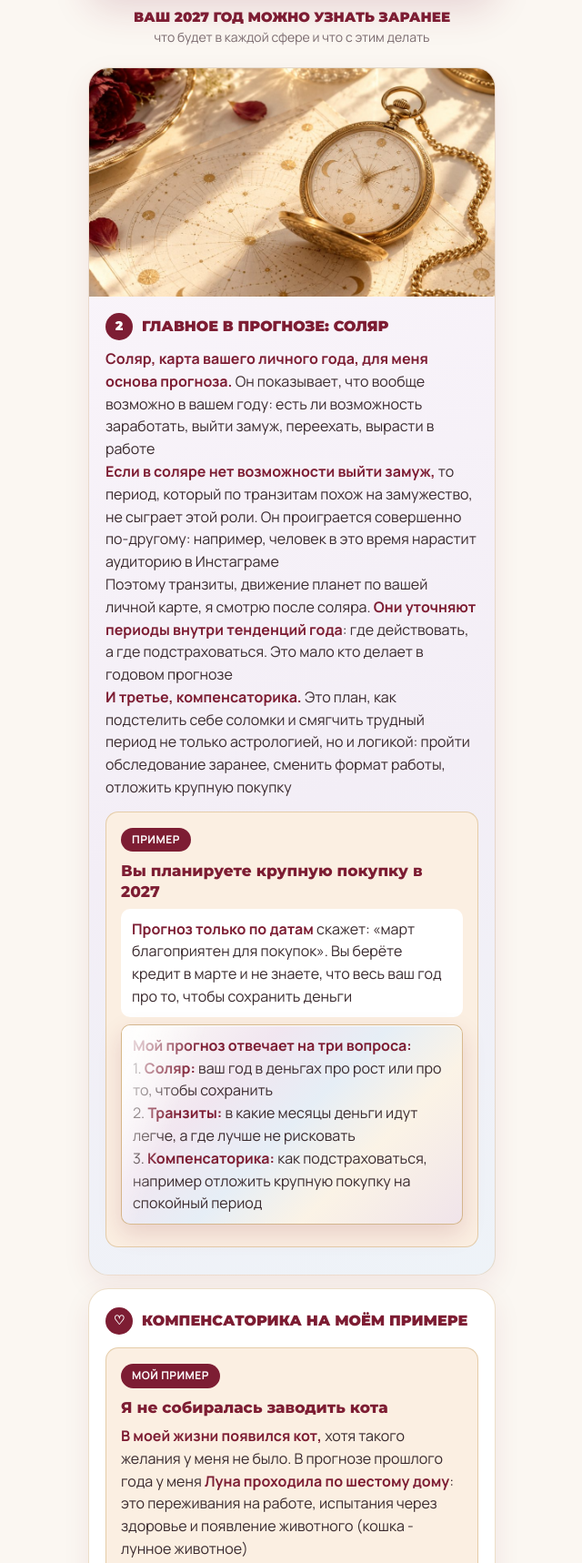
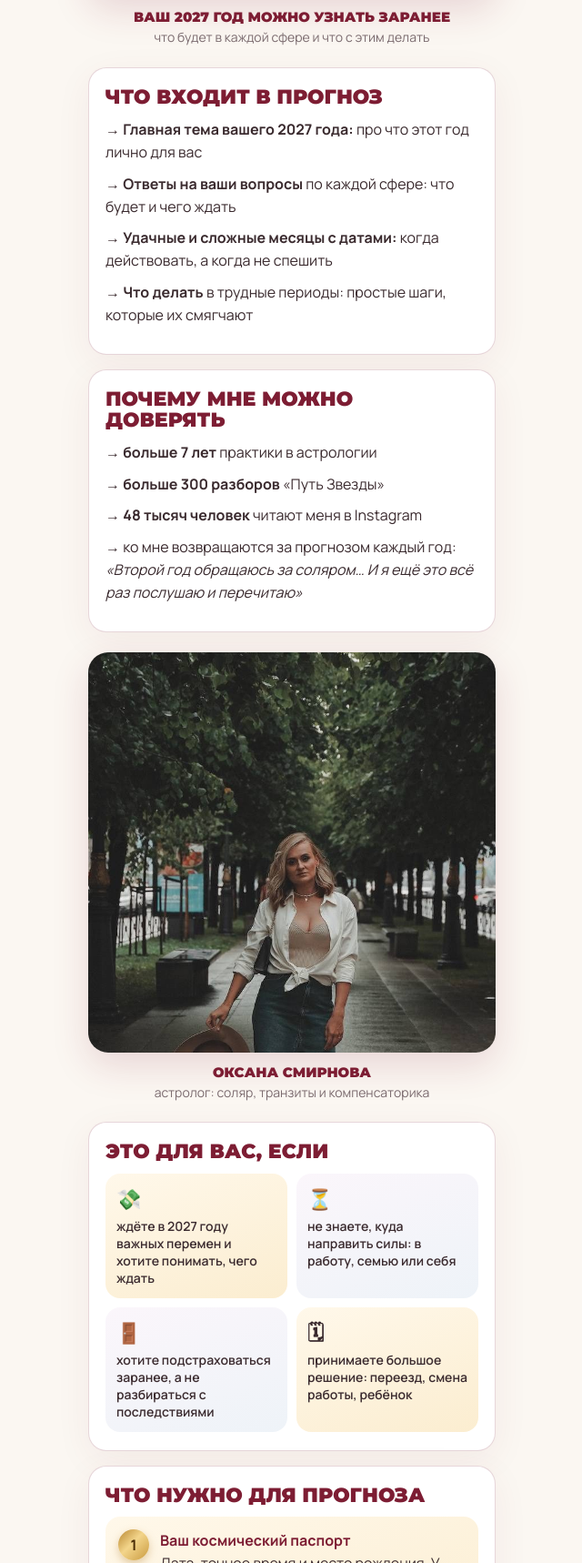
Before and after one commit to KURSK-24/karma-2027, a plain HTML site: page year-preview.html in a window 1280 px wide. Shown: the part 7245-8963 px from the top of the page at 91% size, without its empty margins (319-959 px from the left). Drawn offline with Linux system fonts and the light colour scheme.

Commit message:
Preview year: what's inside + why trust instead of solar/transits explanation

```diff
--- a/year-preview.html
+++ b/year-preview.html
@@ -254,50 +254,21 @@ blockquote{margin:10px 0 12px;padding:12px 14px;background:var(--cream);border-l
 
   <figure class="op"><img src="img/oksana-vecher.jpg" alt="Оксана Смирнова"><figcaption><b>Ваш 2027 год можно узнать заранее</b>что будет в каждой сфере и что с этим делать</figcaption></figure>
 
-  <article class="art">
-<div class="stp stp-2"><img class="stp-img" src="img/st-kogda.jpg" alt="">
-    <h3><i>2</i>Главное в прогнозе: соляр</h3>
-    <p><b>Соляр, карта вашего личного года, для меня основа прогноза.</b> Он показывает, что вообще возможно в вашем году: есть ли возможность заработать, выйти замуж, переехать, вырасти в работе</p>
-    <p><b>Если в соляре нет возможности выйти замуж,</b> то период, который по транзитам похож на замужество, не сыграет этой роли. Он проиграется совершенно по-другому: например, человек в это время нарастит аудиторию в Инстаграме</p>
-    <p>Поэтому транзиты, движение планет по вашей личной карте, я смотрю после соляра. <b>Они уточняют периоды внутри тенденций года</b>: где действовать, а где подстраховаться. Это мало кто делает в годовом прогнозе</p>
-    <p><b>И третье, компенсаторика.</b> Это план, как подстелить себе соломки и смягчить трудный период не только астрологией, но и логикой: пройти обследование заранее, сменить формат работы, отложить крупную покупку</p>
-    <div class="case"><span class="case-lbl">Пример</span>
-      <p class="case-t">Вы планируете крупную покупку в 2027</p>
-      <div class="ba">
-        <div><b>Прогноз только по датам</b> скажет: «март благоприятен для покупок». Вы берёте кредит в марте и не знаете, что весь ваш год про то, чтобы сохранить деньги</div>
-        <div class="best"><b>Мой прогноз отвечает на три вопроса:</b><br>1. <b>Соляр:</b> ваш год в деньгах про рост или про то, чтобы сохранить<br>2. <b>Транзиты:</b> в какие месяцы деньги идут легче, а где лучше не рисковать<br>3. <b>Компенсаторика:</b> как подстраховаться, например отложить крупную покупку на спокойный период</div>
-      </div>
-    </div>
+  <section class="card">
+    <h2>Что входит в прогноз</h2>
+    <p>→ <b>Главная тема вашего 2027 года:</b> про что этот год лично для вас</p>
+    <p>→ <b>Ответы на ваши вопросы</b> по каждой сфере: что будет и чего ждать</p>
+    <p>→ <b>Удачные и сложные месяцы с датами:</b> когда действовать, а когда не спешить</p>
+    <p>→ <b>Что делать</b> в трудные периоды: простые шаги, которые их смягчают</p>
+  </section>
 
-    </div><div class="stp stp-1 kot" id="kot">
-    <h3><i>♡</i>Компенсаторика на моём примере</h3>
-    <div class="case"><span class="case-lbl">Мой пример</span>
-    <p class="case-t">Я не собиралась заводить кота</p>
-    <p><b>В моей жизни появился кот,</b> хотя такого желания у меня не было. В прогнозе прошлого года у меня <b>Луна проходила по шестому дому</b>: это переживания на работе, испытания через здоровье и появление животного (кошка - лунное животное)</p>
-    <p>Только потом я поняла: <b>кот стал моей компенсацией.</b> 6 дом называют домом служения, и то, что могло вылиться в болезни или упадок сил, мягко отыгралось через заботу о нём</p>
-    </div>
-    <blockquote>Вот так Вселенная всегда подкидывает нам выбор: пройти через сложности или найти мягкий вариант, который компенсирует их</blockquote>
-    </div>
-
-    <div class="stp stp-3"><img class="stp-img" src="img/st-kak.jpg" alt="">
-    <h3><i>3</i>Как этим пользуются клиенты</h3>
-    <blockquote>«Второй год обращаюсь за соляром… Пока получила, пока прослушала, пока переварила информацию… И я ещё это всё раз послушаю и перечитаю»</blockquote>
-    <p>Вы получаете голосовой разбор и PDF, к которым возвращаетесь весь год, особенно перед важным решением. У одной клиентки PDF на год вышел на 42 страницы</p>
-
-    </div><div class="selfq">
-      <div class="selfq-h">Можно ли посмотреть это самой?</div>
-      <p>Немного да. Вспомните прошлый год и ответьте:</p>
-      <ul class="ch"><li>в какой сфере было тяжелее всего и когда это началось?</li><li>какая возможность пришла, а вы её не заметили или испугались?</li><li>что бы вы сделали иначе, если бы знали заранее?</li></ul>
-      <p>Это показывает, сколько стоит год вслепую. А увидеть 2027 заранее можно только по вашему точному времени и месту рождения, соляру и транзитам</p>
-    </div>
-
-    <div class="band-warn"><h3 class="warn">Что будет, если не знать</h3>
-    <p><b>Трудный период в одной сфере кажется концом света,</b> и вы не замечаете, что рядом открывается другая. Решения про работу, деньги и отношения принимаются на эмоциях, а потом выясняется, что момент был не тот</p>
-    <figure class="fig"><img src="img/art-karta.jpg" alt=""></figure>
-    <p><b>С прогнозом трудный период не застаёт врасплох,</b> а решения вы принимаете спокойно, понимая, что вам даёт год</p>
-    <p class="art-end">Поэтому я делаю прогноз на 2027 год по всем сферам. Форматы - ниже ↓</p>
-    </div>
-  </article>
+  <section class="card">
+    <h2>Почему мне можно доверять</h2>
+    <p>→ <b>больше 7 лет</b> практики в астрологии</p>
+    <p>→ <b>больше 300 разборов</b> «Путь Звезды»</p>
+    <p>→ <b>48 тысяч человек</b> читают меня в Instagram</p>
+    <p>→ ко мне возвращаются за прогнозом каждый год: <i>«Второй год обращаюсь за соляром… И я ещё это всё раз послушаю и перечитаю»</i></p>
+  </section>
 
   <figure class="op"><img src="img/oksana-alleya.jpg" alt="Оксана Смирнова"><figcaption><b>Оксана Смирнова</b>астролог: соляр, транзиты и компенсаторика</figcaption></figure>
 
```
